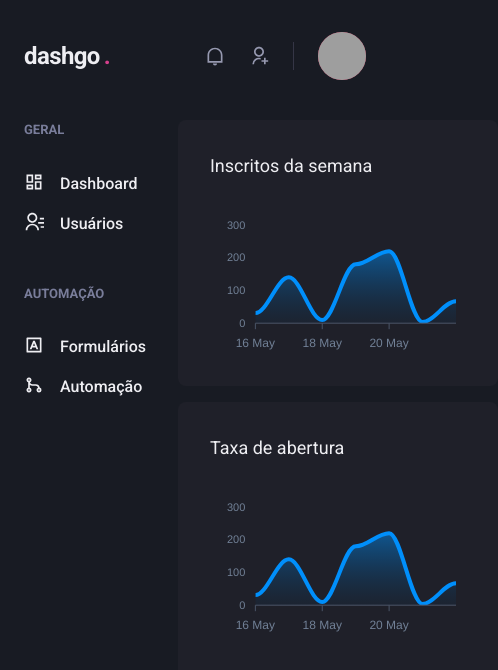
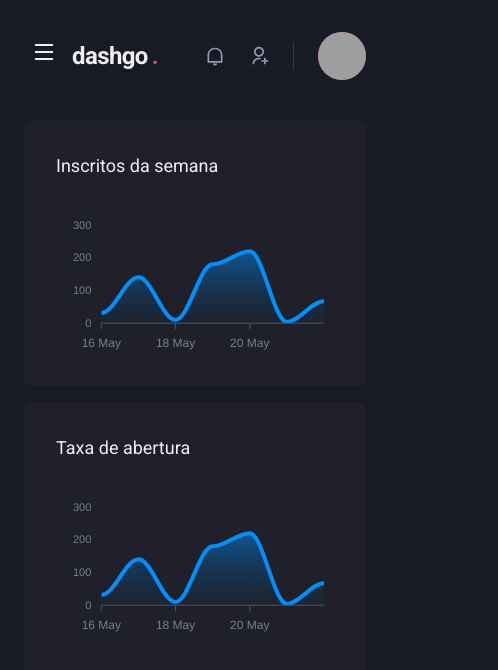
Before and after one commit to NearMaick/Ignite-dashgo, a Next.js app: page /dashboard in a window 390 px wide. Shown: the top 670 px of the page, 498 px wide, since content can reach past the window. Built offline with nearby package versions, Linux system fonts and the light colour scheme; grey boxes are pictures that could not be loaded.

Commit message:
feat(web): responsive sidebar

```diff
--- a/src/components/Header/index.tsx
+++ b/src/components/Header/index.tsx
@@ -1,10 +1,14 @@
-import { Flex, useBreakpointValue } from '@chakra-ui/react'
+import { Flex, useBreakpointValue, Icon, IconButton } from '@chakra-ui/react'
+import { RiMenuLine } from 'react-icons/ri'
+import { useSidebarDrawer } from '../../context/SidebarDrawerContext'
 import { Logo } from './Logo'
 import { NotificationsNav } from './NotificationsNav'
 import { Profile } from './Profile'
 import { SearchBox } from './SearchBox'
 
 export function Header() {
+  const { onOpen } = useSidebarDrawer()
+
   const isWideVersion = useBreakpointValue({
     base: false,
     lg: true
@@ -21,6 +25,18 @@
       px="6"
       align="center"
     >
+      { !isWideVersion && (
+        <IconButton
+          aria-label="Open navigation"
+          icon={<Icon as={RiMenuLine} />}
+          fontSize="24"
+          variant="unstyled"
+          onClick={onOpen}
+          mr="2"
+        >
+
+        </IconButton>
+      ) }
       <Logo />
 
       { isWideVersion && <SearchBox /> }
--- /dev/null
+++ b/src/components/Sidebar/SidebarNav.tsx
@@ -0,0 +1,21 @@
+import { Stack } from '@chakra-ui/react'
+import { RiContactsLine, RiDashboardLine, RiGitMergeLine, RiInputMethodLine } from 'react-icons/ri'
+
+import { NavLink } from './NavLink'
+import { NavSection } from './NavSection'
+
+export function SidebarNav() {
+  return (
+    <Stack spacing="12" align="flex-start">
+        <NavSection title="GERAL">
+          <NavLink icon={RiDashboardLine}>Dashboard</NavLink>
+          <NavLink icon={RiContactsLine}>Usuários</NavLink>
+        </NavSection>
+
+        <NavSection title="AUTOMAÇÃO">
+          <NavLink icon={RiInputMethodLine}>Formulários</NavLink>
+          <NavLink icon={RiGitMergeLine}>Automação</NavLink>
+        </NavSection>
+      </Stack>
+  )
+}
--- a/src/components/Sidebar/index.tsx
+++ b/src/components/Sidebar/index.tsx
@@ -1,23 +1,46 @@
-import { Box, Stack } from '@chakra-ui/react'
-import { RiContactsLine, RiDashboardLine, RiGitMergeLine, RiInputMethodLine } from 'react-icons/ri'
+import {
+  Box,
+  useBreakpointValue,
+  Drawer,
+  DrawerOverlay,
+  DrawerContent,
+  DrawerCloseButton,
+  DrawerHeader,
+  DrawerBody
+} from '@chakra-ui/react'
+import { useSidebarDrawer } from '../../context/SidebarDrawerContext'
 
-import { NavLink } from './NavLink'
-import { NavSection } from './NavSection'
+import { SidebarNav } from './SidebarNav'
+
 
 export function Siderbar() {
+  const { isOpen, onClose } = useSidebarDrawer()
+
+  const isDrawerSidebar = useBreakpointValue({
+    base: true,
+    lg: false
+  })
+
+  if (isDrawerSidebar) {
+    return (
+      <Drawer isOpen={isOpen} placement="left" onClose={onClose}>
+        <DrawerOverlay>
+          <DrawerContent bg="gray.800" p="4">
+            <DrawerCloseButton mt="6" />
+            <DrawerHeader>Navegação</DrawerHeader>
+
+            <DrawerBody>
+              <SidebarNav />
+            </DrawerBody>
+          </DrawerContent>
+        </DrawerOverlay>
+      </Drawer>
+    )
+  }
+
   return (
     <Box as="aside" w="64" mr="8">
-      <Stack spacing="12" align="flex-start">
-        <NavSection title="GERAL">
-          <NavLink icon={RiDashboardLine}>Dashboard</NavLink>
-          <NavLink icon={RiContactsLine}>Usuários</NavLink>
-        </NavSection>
-
-        <NavSection title="AUTOMAÇÃO">
-          <NavLink icon={RiInputMethodLine}>Formulários</NavLink>
-          <NavLink icon={RiGitMergeLine}>Automação</NavLink>
-        </NavSection>
-      </Stack>
+      <SidebarNav />
     </Box>
   )
 }
--- /dev/null
+++ b/src/context/SidebarDrawerContext.tsx
@@ -0,0 +1,27 @@
+import { useDisclosure, UseDisclosureReturn } from '@chakra-ui/react'
+import { useRouter } from 'next/router'
+import { createContext, ReactNode, useContext, useEffect } from 'react'
+
+interface SidebarDrawerProviderProps {
+  children: ReactNode
+}
+
+type SidebarDrawerContextData = UseDisclosureReturn
+
+const SidebarDrawerContext = createContext({} as SidebarDrawerContextData)
+
+export function SidebarDrawerProvider(
+  { children }: SidebarDrawerProviderProps) {
+  const disclosure = useDisclosure()
+  const router = useRouter()
+
+  useEffect(() => { disclosure.onClose }, [router.asPath])
+
+  return (
+    <SidebarDrawerContext.Provider value={disclosure}>
+      {children}
+    </SidebarDrawerContext.Provider>
+  )
+}
+
+export const useSidebarDrawer = () => useContext(SidebarDrawerContext)
--- a/src/pages/_app.tsx
+++ b/src/pages/_app.tsx
@@ -2,10 +2,14 @@
 import { ChakraProvider } from '@chakra-ui/react'
 import { theme } from '../styles/theme'
 
+import { SidebarDrawerProvider } from '../context/SidebarDrawerContext'
+
 function MyApp({ Component, pageProps }: AppProps) {
   return (
     <ChakraProvider theme={theme}>
-      <Component {...pageProps} />
+      <SidebarDrawerProvider>
+        <Component {...pageProps} />
+      </SidebarDrawerProvider>
     </ChakraProvider>
   )
 }
```
